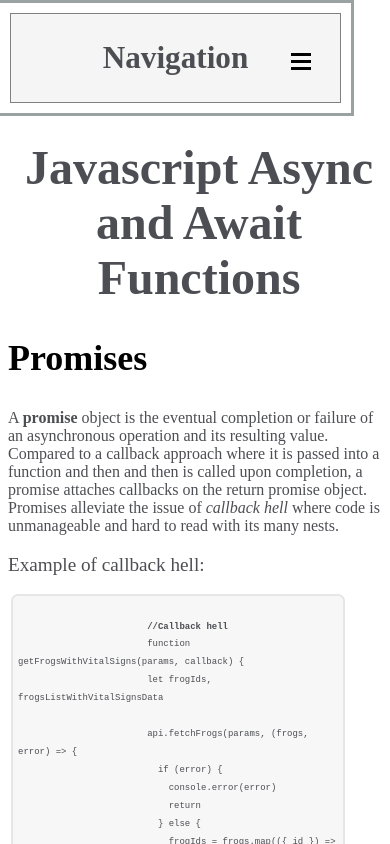
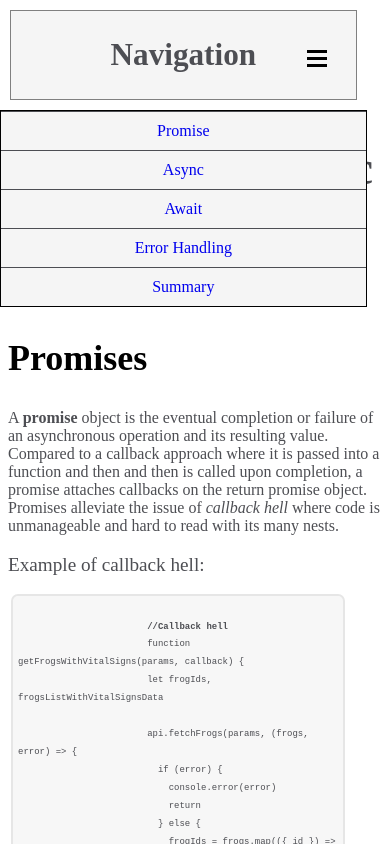
Before and after one commit to daniyelchio/Javascript-async-and-await, a plain HTML site: page index.html in a window 390 px wide. Both pictures are taken after a click on the element 301 px from the left and 63 px from the top of the page. Shown: the top 844 px of the page. Drawn offline with Linux system fonts and the light colour scheme.

Commit message:
completed

```diff
--- a/app.css
+++ b/app.css
@@ -104,8 +104,9 @@ code {
         display: block;
         position: fixed;
         text-align: center;
-        width: 90%;
+        width: 94%;
         z-index: 2;
+        border: 0;
     }
 
     #navbar header {
@@ -113,8 +114,12 @@ code {
         border: 1px solid grey;
     }
 
-    #navList{
+    .nav-list{
         display: none;
+        background-color: whitesmoke;
+        z-index: 2;
+        border: 1px solid black;
+        margin-top: 0;
     }
 
     .nav-link {
--- /dev/null
+++ b/app.js
@@ -0,0 +1,6 @@
+const toggleButton = document.getElementById('toggle');
+const navList = document.getElementById('navList')
+
+toggleButton.addEventListener('click', () => {
+  navList.classList.toggle('active');
+})
--- a/index.html
+++ b/index.html
@@ -14,13 +14,14 @@
     <header>
       <h2>Navigation</h2>
     </header>
-    <ul id="navList">
+    <ul id="navList" class="nav-list">
       <li><a href="#promises" class="nav-link">Promise</a></li>
       <li><a href="#async" class="nav-link">Async</a></li>
       <li><a href="#await" class="nav-link">Await</a></li>
       <li><a href="#error_handling" class="nav-link">Error Handling</a></li>
       <li><a href="#summary" class="nav-link">Summary</a></li>
     </ul>
+
     <div class="menu" id="toggle">
       <div class="line"></div>
       <div class="line"></div>
@@ -281,13 +282,6 @@
     </section>
 </body>
 
-<script>
-  const toggleButton = document.getElementById('toggle');
-  const navList = document.getElementById('navList')
-
-  toggleButton.addEventListener('click', () => {
-    navList.classList.toggle('active');
-  })
-</script>
+<script src="app.js"></script>
 
 </html>
```
